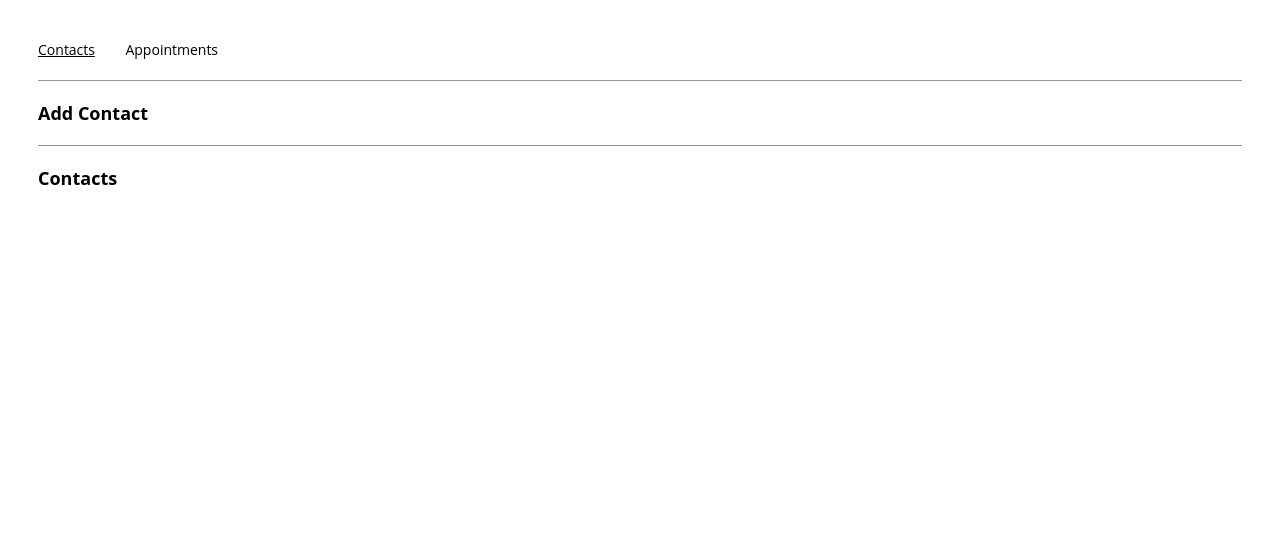
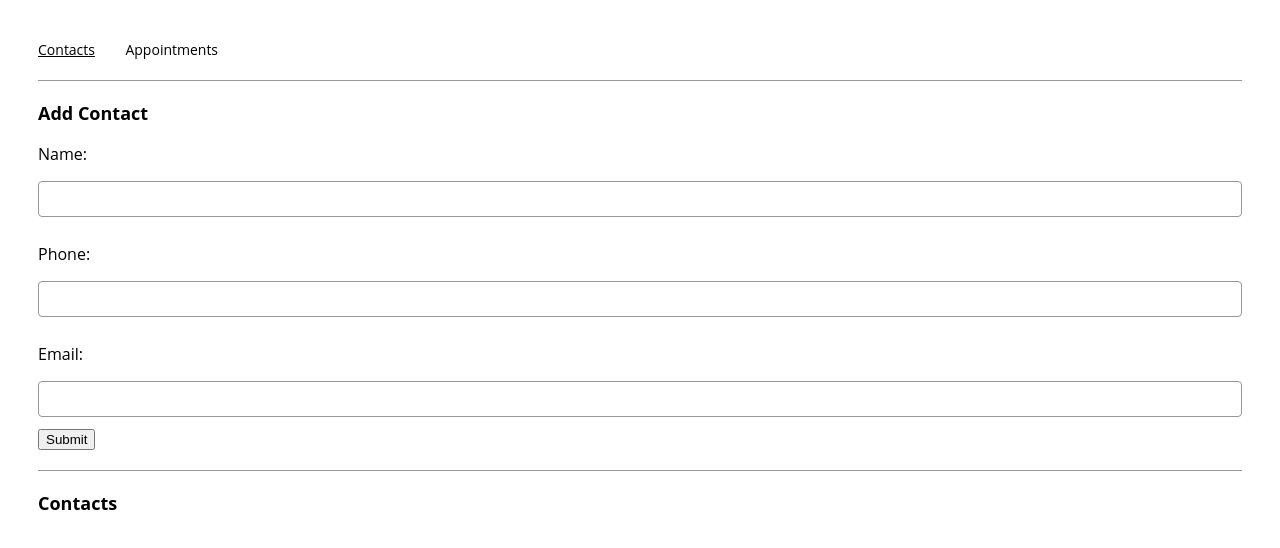
Before and after one commit to VashuChogada/appointment-planner, a React (Create React App) app: page /contacts in a window 1280 px wide. Shown: the top 548 px of the page. Built offline with nearby package versions, Linux system fonts and the light colour scheme.

Commit message:
Implemented form inpit and contact mapping

```diff
--- a/src/App.js
+++ b/src/App.js
@@ -15,12 +15,7 @@ function App() {
   };
 
   const addContact = (contact) => {
-    let newContact = {
-      name: contact.name,
-      phone: contact.phone,
-      email: contact.email,
-    }
-    setContacts((prev) => [...prev, newContact]);
+    setContacts((prev) => [...prev, contact]);
   }
 
   const addAppointment = (appointment) => {
--- a/src/components/contactForm/ContactForm.js
+++ b/src/components/contactForm/ContactForm.js
@@ -9,7 +9,27 @@ export const ContactForm = ({
   setEmail,
   handleSubmit
 }) => {
+
+  const handleNameChange = (e) => {
+    setName(e.target.value);
+  }
+  const handlePhoneChange = (e) => {
+    setPhone(e.target.value);
+  }
+  const handleEmailChange = (e) => {
+    setEmail(e.target.value);
+  }
+
+
   return (
-    ContactForm
+    <form onSubmit={handleSubmit}>
+      <p>Name: {name}</p>
+      <input onChange={handleNameChange} type='text' value={name} id='name'/>
+      <p>Phone: {phone}</p>
+      <input onChange={handlePhoneChange} type='text' value={phone} id='phone'/>
+      <p>Email: {email}</p>
+      <input onChange={handleEmailChange} type='text' value={email} id='email'/>
+      <button type='submit'>Submit</button>
+    </form>
   );
 };
--- a/src/components/tileList/TileList.js
+++ b/src/components/tileList/TileList.js
@@ -1,9 +1,15 @@
 import React from "react";
 
-export const TileList = () => {
+export const TileList = ({contacts}) => {
   return (
-    <div>
-
-    </div>
+    contacts.map(contact => {
+      return(
+        <div key={contact.phone} style={{border: '1px solid black'}}>
+          <p>{contact.name}</p>
+          <p>{contact.phone}</p>
+          <p>{contact.email}</p>
+        </div>
+      )
+    })
   );
 };
--- a/src/containers/contactsPage/ContactsPage.js
+++ b/src/containers/contactsPage/ContactsPage.js
@@ -1,33 +1,52 @@
-import React from "react";
+import React, {useState, useEffect} from "react";
+import {ContactForm} from '../../components/contactForm/ContactForm';
+import {TileList} from '../../components/tileList/TileList';
 
-export const ContactsPage = () => {
-  /*
-  Define state variables for
-  contact info and duplicate check
-  */
-
-  const handleSubmit = (e) => {
-    e.preventDefault();
-    /*
-    Add contact info and clear data
-    if the contact name is not a duplicate
-    */
-  };
+export const ContactsPage = ({contacts, addContact}) => {
+  const [name, setName] = useState('');
+  const [phone, setPhone] = useState('');
+  const [email, setEmail] = useState('');
+  const [duplicate, setDuplicate] = useState(false);
 
   /*
   Using hooks, check for contact name in the
   contacts array variable in props
   */
+ useEffect(() => {
+   contacts.forEach(contact => {
+    if(contact.name === name) {
+      return setDuplicate(true);
+    }
+    return setDuplicate(false);
+   });
+ })
+
+ const handleSubmit = (e) => {
+  e.preventDefault();
+  addContact({
+    name: name,
+    phone: phone,
+    email: email
+  });
+};
+
+
 
   return (
     <div>
       <section>
-        <h2>Add Contact</h2>
+        <h2>
+            Add Contact
+        </h2>
+        <ContactForm handleSubmit={handleSubmit} setName={setName} setPhone={setPhone} setEmail={setEmail} name={name} phone={phone} email={email}/>
       </section>
       <hr />
+
       <section>
         <h2>Contacts</h2>
+        <TileList contacts={contacts}/>
       </section>
+
     </div>
   );
 };
```
